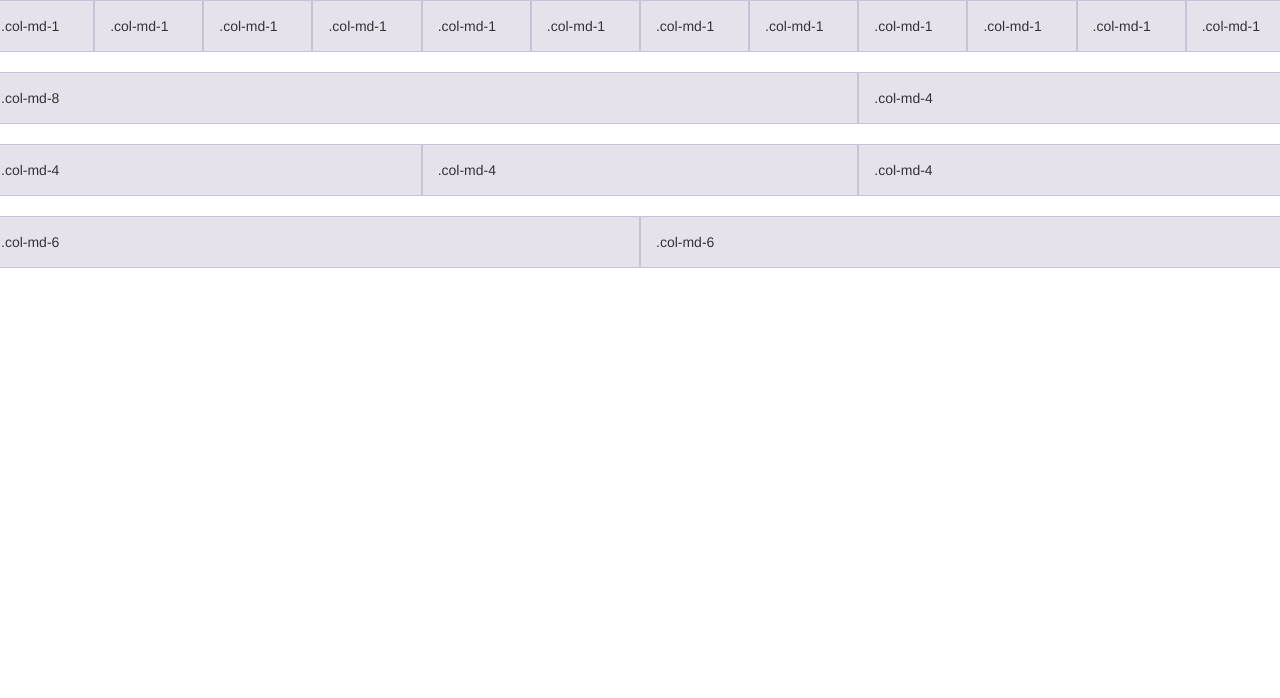
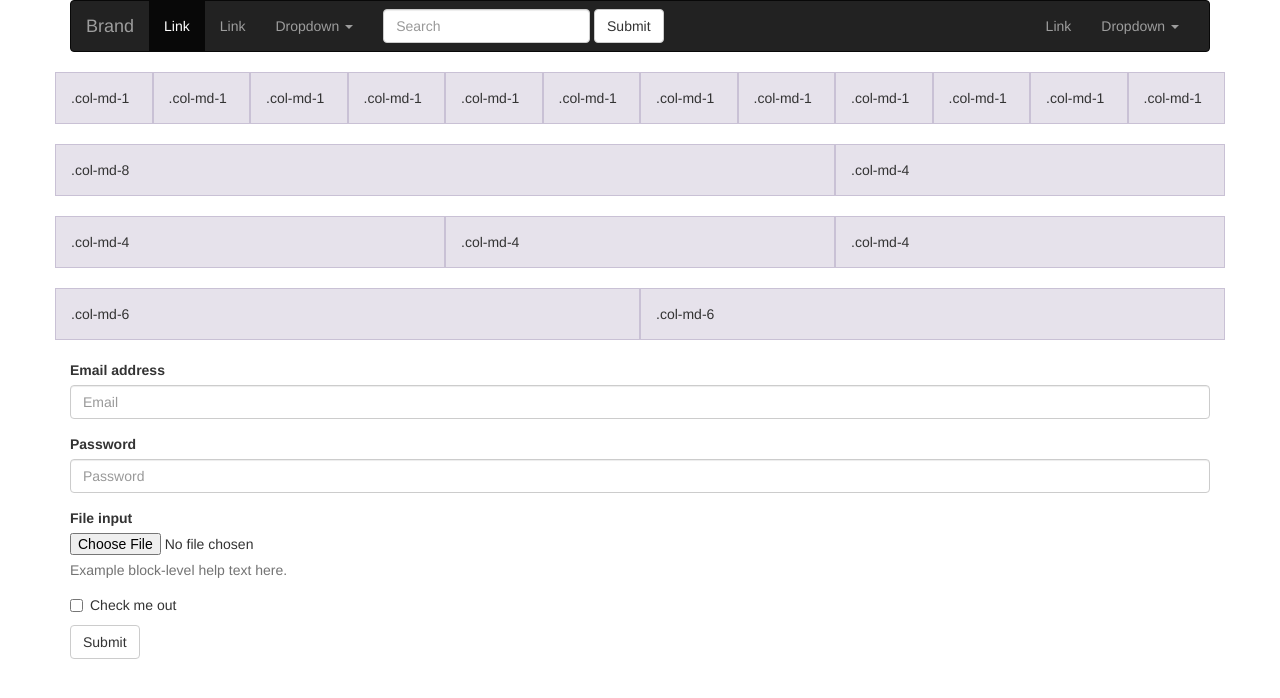
Before and after one commit to Hornet-H/HTML_Prictice, a plain HTML site: page 响应式布局址Bootstrap/index.html in a window 1280 px wide. Drawn offline with Linux system fonts and the light colour scheme.

Commit message:
Bootstrap框架简单使用

```diff
--- a/响应式布局址Bootstrap/index.html
+++ b/响应式布局址Bootstrap/index.html
@@ -7,6 +7,63 @@
     <title>Title</title>
 </head>
 <body>
+<div class="container">
+
+    <nav class="navbar navbar-inverse">
+        <div class="container-fluid">
+            <!-- Brand and toggle get grouped for better mobile display -->
+            <div class="navbar-header">
+                <button type="button" class="navbar-toggle collapsed" data-toggle="collapse" data-target="#bs-example-navbar-collapse-1" aria-expanded="false">
+                    <span class="sr-only">Toggle navigation</span>
+                    <span class="icon-bar"></span>
+                    <span class="icon-bar"></span>
+                    <span class="icon-bar"></span>
+                </button>
+                <a class="navbar-brand" href="#">Brand</a>
+            </div>
+
+            <!-- Collect the nav links, forms, and other content for toggling -->
+            <div class="collapse navbar-collapse" id="bs-example-navbar-collapse-1">
+                <ul class="nav navbar-nav">
+                    <li class="active"><a href="#">Link <span class="sr-only">(current)</span></a></li>
+                    <li><a href="#">Link</a></li>
+                    <li class="dropdown">
+                        <a href="#" class="dropdown-toggle" data-toggle="dropdown" role="button" aria-haspopup="true" aria-expanded="false">Dropdown <span class="caret"></span></a>
+                        <ul class="dropdown-menu">
+                            <li><a href="#">Action</a></li>
+                            <li><a href="#">Another action</a></li>
+                            <li><a href="#">Something else here</a></li>
+                            <li role="separator" class="divider"></li>
+                            <li><a href="#">Separated link</a></li>
+                            <li role="separator" class="divider"></li>
+                            <li><a href="#">One more separated link</a></li>
+                        </ul>
+                    </li>
+                </ul>
+                <form class="navbar-form navbar-left">
+                    <div class="form-group">
+                        <input type="text" class="form-control" placeholder="Search">
+                    </div>
+                    <button type="submit" class="btn btn-default">Submit</button>
+                </form>
+                <ul class="nav navbar-nav navbar-right">
+                    <li><a href="#">Link</a></li>
+                    <li class="dropdown">
+                        <a href="#" class="dropdown-toggle" data-toggle="dropdown" role="button" aria-haspopup="true" aria-expanded="false">Dropdown <span class="caret"></span></a>
+                        <ul class="dropdown-menu">
+                            <li><a href="#">Action</a></li>
+                            <li><a href="#">Another action</a></li>
+                            <li><a href="#">Something else here</a></li>
+                            <li role="separator" class="divider"></li>
+                            <li><a href="#">Separated link</a></li>
+                        </ul>
+                    </li>
+                </ul>
+            </div><!-- /.navbar-collapse -->
+        </div><!-- /.container-fluid -->
+    </nav>
+
+
 <div class="row">
     <div class="col-md-1">.col-md-1</div>
     <div class="col-md-1">.col-md-1</div>
@@ -34,5 +91,27 @@
     <div class="col-md-6">.col-md-6</div>
     <div class="col-md-6">.col-md-6</div>
 </div>
+    <form>
+        <div class="form-group">
+            <label for="exampleInputEmail1">Email address</label>
+            <input type="email" class="form-control" id="exampleInputEmail1" placeholder="Email">
+        </div>
+        <div class="form-group">
+            <label for="exampleInputPassword1">Password</label>
+            <input type="password" class="form-control" id="exampleInputPassword1" placeholder="Password">
+        </div>
+        <div class="form-group">
+            <label for="exampleInputFile">File input</label>
+            <input type="file" id="exampleInputFile">
+            <p class="help-block">Example block-level help text here.</p>
+        </div>
+        <div class="checkbox">
+            <label>
+                <input type="checkbox"> Check me out
+            </label>
+        </div>
+        <button type="submit" class="btn btn-default">Submit</button>
+    </form>
+</div>
 </body>
 </html>
```
